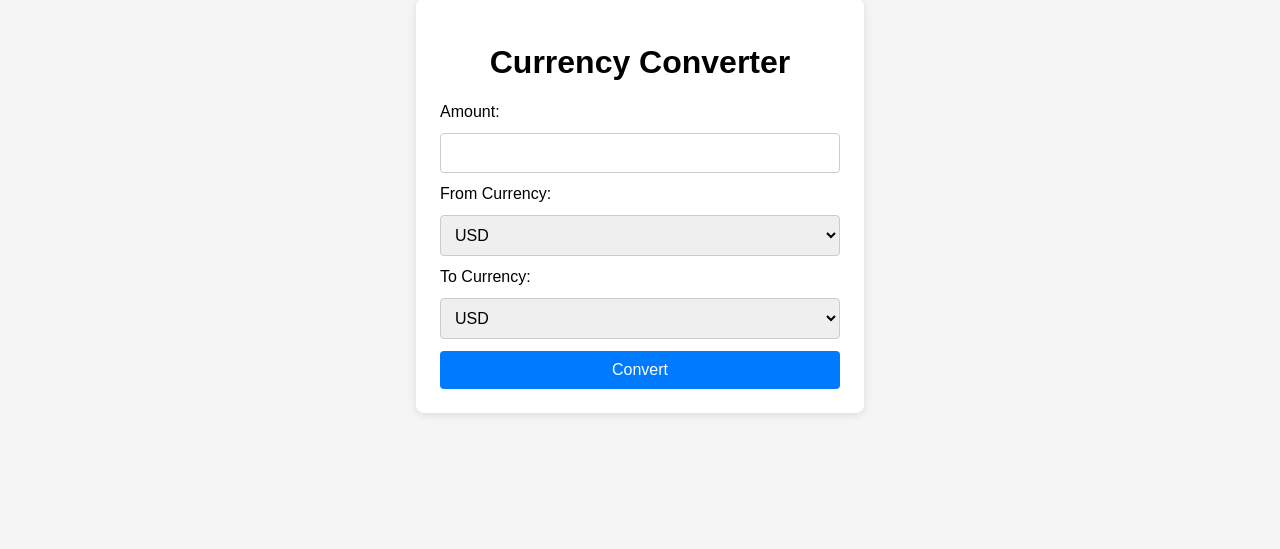
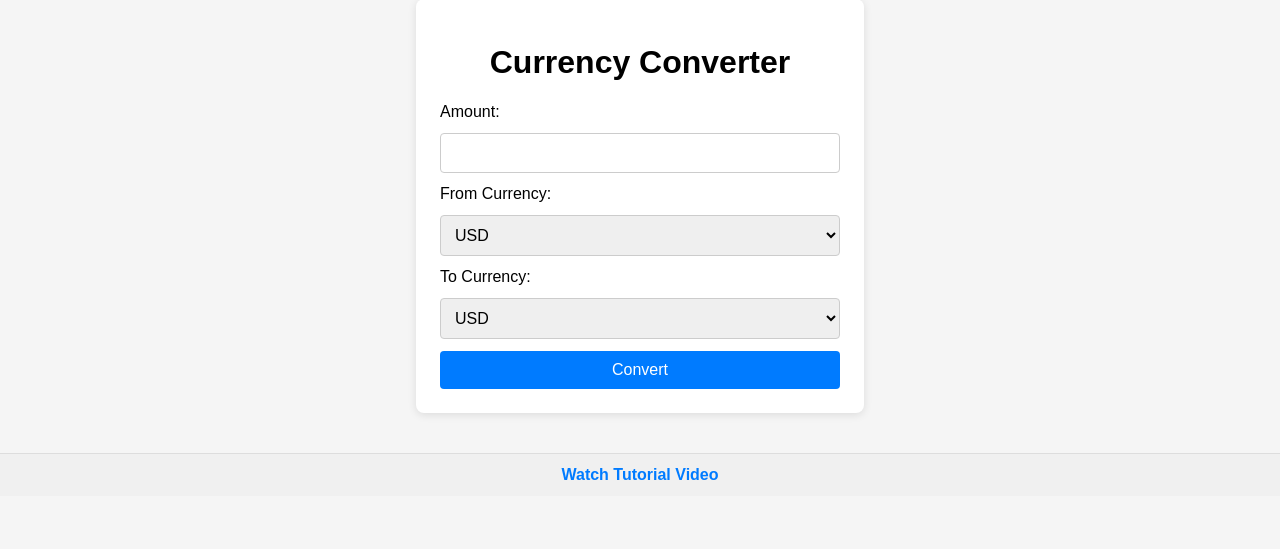
Before and after one commit to DARSHAN-MPDD/Dapp, a Flask app: page / in a window 1280 px wide. Shown: the part 41-590 px from the top of the page. Run offline with Flask 3, Linux system fonts and the light colour scheme.

Commit message:
Add tutorial video to static folder

```diff
--- a/app.py
+++ b/app.py
@@ -23,5 +23,9 @@ def index():
             error = str(e)
     return render_template('index.html', result=result, error=error, currencies=CURRENCIES)
 
+@app.route('/video')
+def video():
+    return render_template('video.html')
+
 if __name__ == '__main__':
     app.run(debug=True, host='0.0.0.0')
--- a/static/style.css
+++ b/static/style.css
@@ -61,6 +61,22 @@ button:hover {
     color: #a94442;
 }
 
+.footer {
+    text-align: center;
+    margin-top: 24px;
+    padding: 12px 0;
+    background: #f0f0f0;
+    border-top: 1px solid #ddd;
+}
+.footer a {
+    color: #007bff;
+    text-decoration: none;
+    font-weight: bold;
+}
+.footer a:hover {
+    text-decoration: underline;
+}
+
 /* Responsive styles */
 @media (max-width: 500px) {
     .container {
--- a/templates/index.html
+++ b/templates/index.html
@@ -36,5 +36,8 @@
             </div>
         {% endif %}
     </div>
+    <footer class="footer">
+        <a href="{{ url_for('video') }}">Watch Tutorial Video</a>
+    </footer>
 </body>
 </html>
```
Also changed, not shown: templates/video.html (added, +40 -0 lines), 1 other file.
